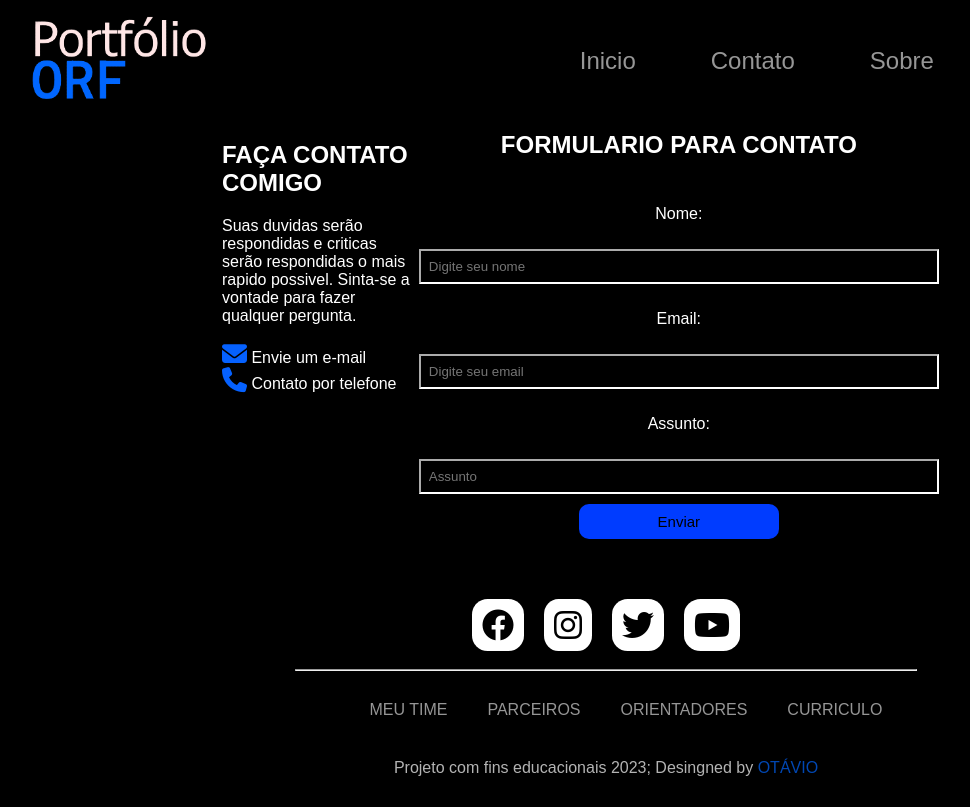
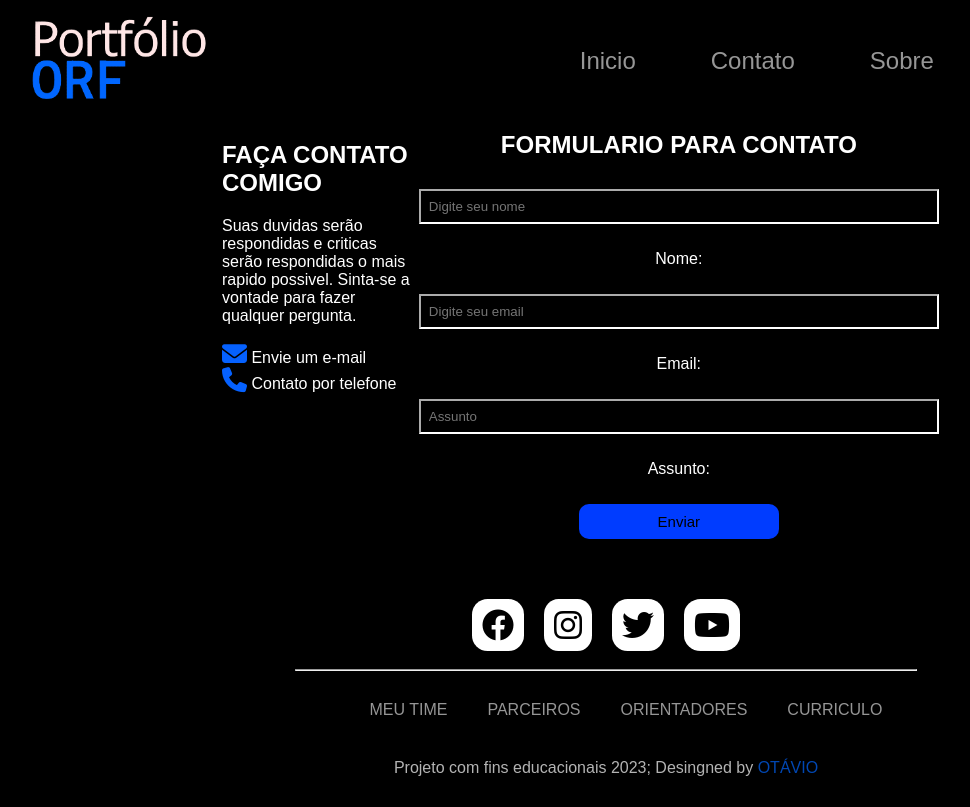
Before and after one commit to OtavioRF/Portfolio, a React (Vite) app: page /contato in a window 1280 px wide. Shown: the top 807 px of the page, without its empty margins (34-1004 px from the left). Built offline with nearby package versions, Linux system fonts and the light colour scheme.

Commit message:
Atualizações da pagina de contato

```diff
--- a/src/componentes/contato/Contato.tsx
+++ b/src/componentes/contato/Contato.tsx
@@ -38,11 +38,12 @@
           <h2>FORMULARIO PARA CONTATO</h2>
 
 
-          <p>Nome:{texto}</p><input type='text' name='name' placeholder='Digite seu nome' onChange={change_txt}></input>
+          <input type='text' name='name' placeholder='Digite seu nome' onChange={change_txt}></input><p>Nome:{texto}</p>
 
-          <p>Email:{email}</p><input type='email' name='email' placeholder='Digite seu email'onChange={change_email}></input>
+          <input type='email' name='email' placeholder='Digite seu email'onChange={change_email}></input><p>Email:{email}</p>
 
-          <p>Assunto:{assunto}</p><input type='text' name='message' placeholder='Assunto'onChange={change_assunto}></input>
+          <input type='text' name='message' placeholder='Assunto'onChange={change_assunto}></input> <p>Assunto:{assunto}</p>
+
           <button type='submit'>Enviar</button>
 
       </div>
```
